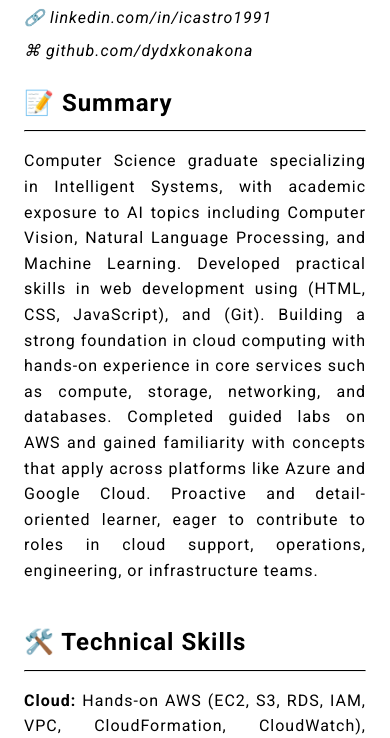
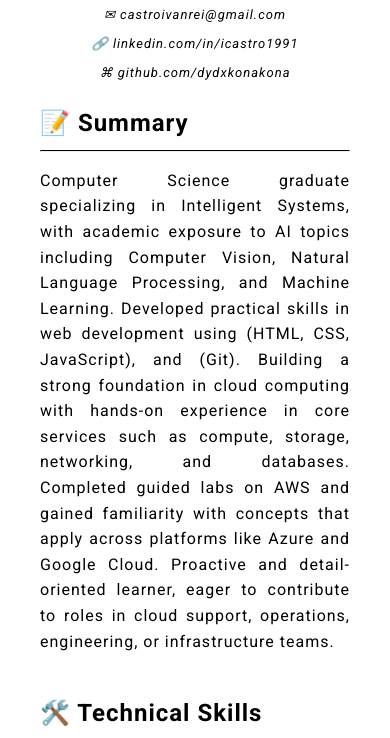
Before and after one commit to dydxkonakona/cloud-resume-aws, a plain HTML site: page index.html in a window 390 px wide. Shown: the part 135-873 px from the top of the page. Drawn offline with Linux system fonts and the light colour scheme.

Commit message:
edit layout

```diff
--- a/index.html
+++ b/index.html
@@ -6,7 +6,8 @@
     <title>Cloud Resume</title>
     <link rel="stylesheet" href="./style.css">
 </head>
-<body class="roboto-font">
+<body>
+    <div class="paper">
         <header>
             <h1 class="header__h1">Ivan Rei Castro</h1>
             <address class="header__contacts">
@@ -214,8 +215,9 @@
                 </div>
             </section>
         </main>
+    </div>
     <footer>
-         <div class="footer-container"><a class="link--unstyled" href="./Castro_Ivan_cloud2.pdf" download="Castro_Ivan" target="_blank">Click Here to Download my PDF Resume ♡</a></div>
+         <div class="footer-container"><a class="link--unstyled" href="./Castro_Ivan_cloud2.pdf" download="Castro_Ivan" target="_blank">Download My Resume (PDF)</a></div>
     </footer>
 </body>
 </html>
--- a/style.css
+++ b/style.css
@@ -41,7 +41,10 @@ img {
 
 /* Layout */
 body {
+    background-color: #f0f2f5;
     margin: 0;
+    padding: 2rem;
+    font-family: "Roboto", sans-serif;
 }
 
 header, main {
@@ -76,8 +79,33 @@ body {
 }
 
 /* Components */
+.paper {
+    max-width: 1000px;
+    margin: 2rem auto;
+    background: #ffffff;
+    padding: 2rem 2.5rem;
+    box-shadow: 0 4px 20px rgba(0, 0, 0, 0.1);
+}
+
+@media (max-width: 768px) {
+    body {
+        background-color: #ffffff; /* Match paper background */
+        padding: 0;
+    }
+
+    .paper {
+        max-width: 100%;
+        margin: 0;
+        padding: 1rem 1rem;
+        box-shadow: none;
+        border-radius: 0;
+    }
+}
+
 .header__h1 {
     margin-bottom: 0;
+    text-align: center;
+    font-size: 42px;
 }
 
 .section-heading {
@@ -90,8 +118,10 @@ body {
 
 .header__contacts ul {
     display: flex;
+    justify-content: space-around;
     flex-wrap: wrap;
-    gap: 0.5rem 1.5rem;
+    font-size: small;
+    gap: 0.5rem 0.5rem;
     padding: 0;
     margin: 0;
     list-style: none;
@@ -161,7 +191,6 @@ body {
     align-items: center;
     margin: 0;
     padding: 0;
-    background-color: #d3d3d3;
     min-height: 100px;
 }
 
```
Lines whose indentation alone changed are shown as unchanged.
